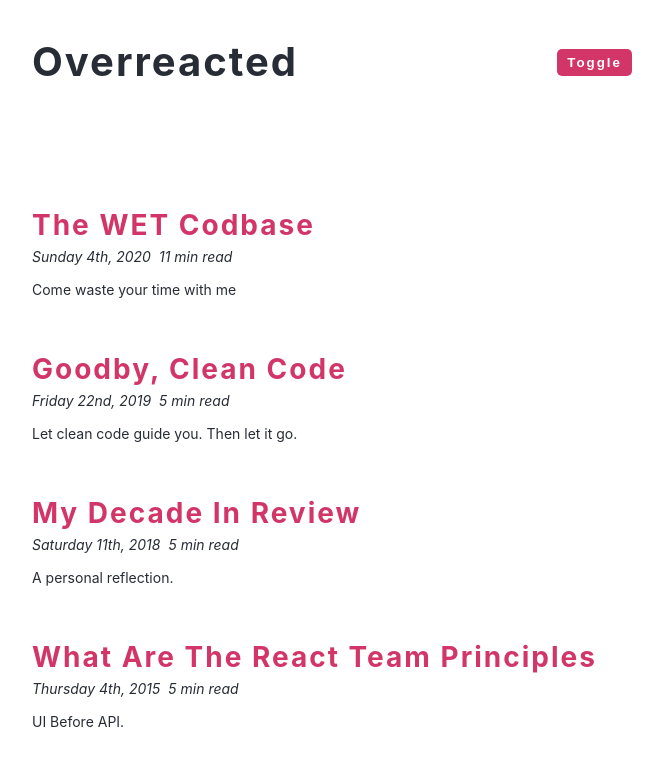
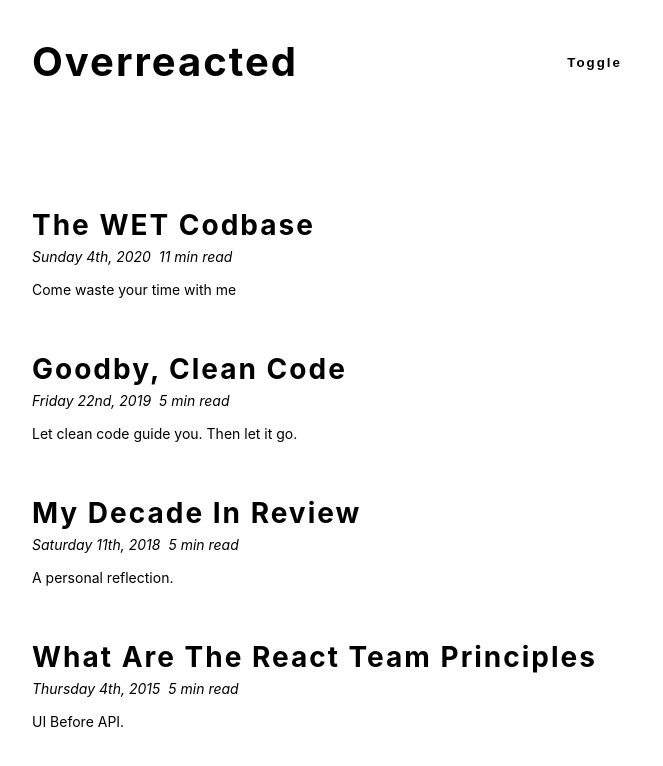
Before and after one commit to bisoladev/dark-mode-project, a React (Create React App) app: page / in a window 1280 px wide. Shown: the top 766 px of the page, without its empty margins (308-971 px from the left). Built offline with nearby package versions, Linux system fonts and the light colour scheme; the HTML template or start-up script is replaced by a standard one.

Commit message:
Created dark and light theme style variables

```diff
--- a/src/index.css
+++ b/src/index.css
@@ -4,7 +4,19 @@
 ===============
 */
 
-:root {
+/* :root {
+  --clr-bcg: #fff;
+  --clr-font: #282c35;
+  --clr-primary: #d23669;
+} */
+
+.dark-theme {
+  --clr-bcg: #282c35;
+  --clr-font: #fff;
+  --primary: #ffa7c4;
+}
+
+.light-theme {
   --clr-bcg: #fff;
   --clr-font: #282c35;
   --clr-primary: #d23669;
```
